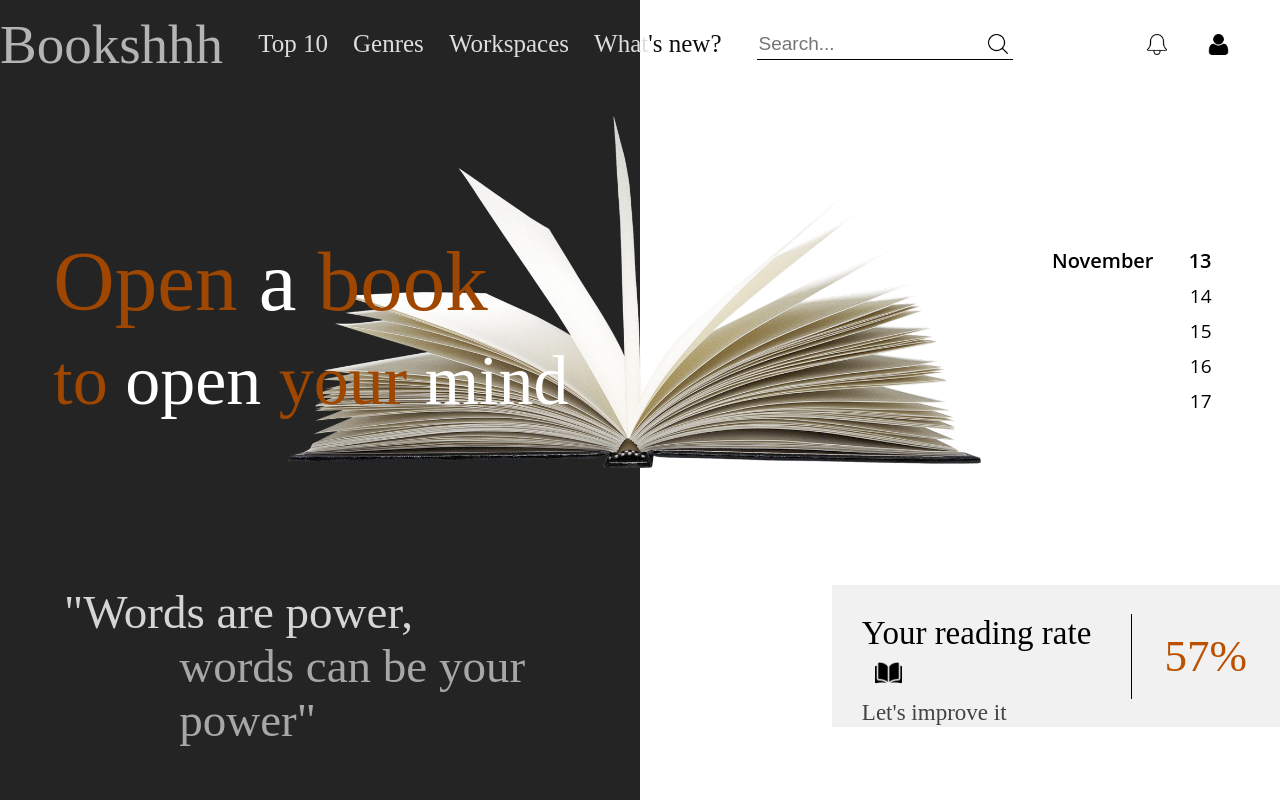
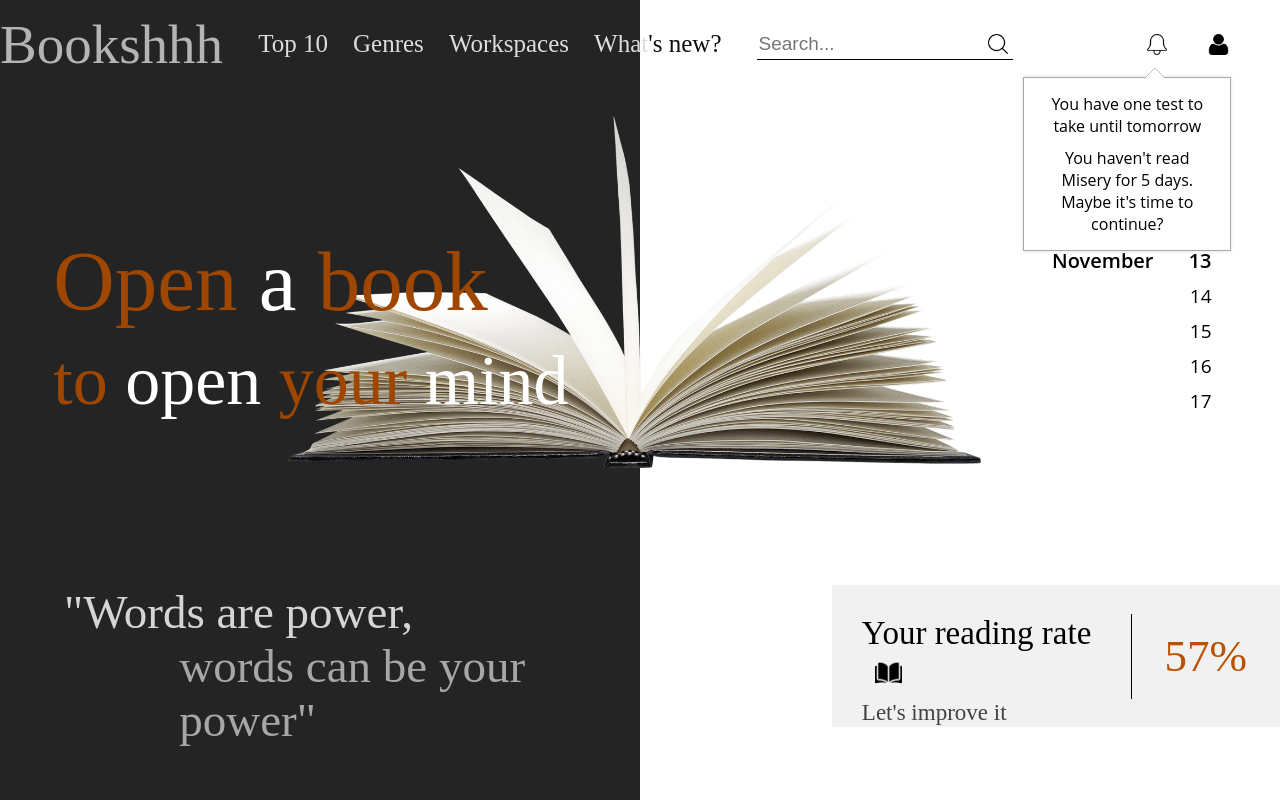
Before and after one commit to Madlenne/Bookshhh, a React (Create React App) app: page / in a window 1280 px wide. Both pictures are taken after a click on the picture 1177 px from the left and 44 px from the top of the page. Built offline with nearby package versions, Linux system fonts and the light colour scheme.

Commit message:
Add dropdown arrow positioning availability

```diff
--- a/src/components/Header/Header.jsx
+++ b/src/components/Header/Header.jsx
@@ -10,6 +10,7 @@ import css from './Header.module.scss';
 
 const userButtonRenderer = (onClick, ref) => <img src={User} className={css.user} onClick={onClick} ref={ref} alt='userIcon'/>
 
+const ringButtonRenderer = (onClick, ref) => <img src={Ring} className={css.ring} onClick={onClick} ref={ref} alt='ringIcon'/>
 
 const Header = () => {
 
@@ -34,15 +35,19 @@ const Header = () => {
                     </span>
                 <span className={css.search}>
                     <Search />
+
                 </span>
                 <span className={css.userIcon}>
-                    <img src={Ring} className={css.ring} alt='ringIcon'/>
+                        <Dropdown buttonRenderer={ringButtonRenderer} arrowPosition={27}>
+                            <Dropdown.Item itemKey='Test'>You have one test to take until tomorrow</Dropdown.Item>
+                            <Dropdown.Item itemKey='ContinueRead'>You haven't read Misery for 5 days. Maybe it's time to continue?</Dropdown.Item>
+                        </Dropdown>
 
-                    <Dropdown buttonRenderer={userButtonRenderer}>
-                        <Dropdown.Item>My library</Dropdown.Item>
-                        <Dropdown.Item>Calendar</Dropdown.Item>
-                        <Dropdown.Item>Profile</Dropdown.Item>
-                        <Dropdown.Item>Log out</Dropdown.Item>
+                    <Dropdown buttonRenderer={userButtonRenderer} arrowPosition={75}>
+                        <Dropdown.Item itemKey='MyLibrary'>My library</Dropdown.Item>
+                        <Dropdown.Item itemKey='Calendar'>Calendar</Dropdown.Item>
+                        <Dropdown.Item itemKey='Profile'>Profile</Dropdown.Item>
+                        <Dropdown.Item itemKey='LogOut'>Log out</Dropdown.Item>
                     </Dropdown>
                 </span>
             </div>
--- a/src/components/Header/Header.module.scss
+++ b/src/components/Header/Header.module.scss
@@ -54,8 +54,14 @@
   position: relative;
 }
 
+.notificationContainer {
+  text-align: right;
+  position: relative;
+}
+
 .ring {
   padding-right: 20%;
+  text-align: center;
   width: 10%;
 }
 
--- a/src/components/ui/Dropdown/Dropdown.jsx
+++ b/src/components/ui/Dropdown/Dropdown.jsx
@@ -8,20 +8,20 @@ import css from './Dropdown.module.scss';
 
 const cln = classnames.bind(css);
 
-const Dropdown = ({ buttonRenderer, children }) => {
+const Dropdown = ({ buttonRenderer, arrowPosition, children }) => {
 
     const [isExpanded, setIsExpanded] = useState(false);
     const container = useRef();
-    const initials = useRef();
+    const buttonRendererIcon = useRef();
 
     const onClick = () => {
-
+        console.log('expanded');
         setIsExpanded(isExpanded => !isExpanded);
     }
 
     const handleOutsideAndOptionClick = (event) => {
 
-        if(initials.current.contains(event.target)){
+        if(buttonRendererIcon.current.contains(event.target)){
             return;
         }
 
@@ -32,9 +32,11 @@ const Dropdown = ({ buttonRenderer, children }) => {
 
     return(
         <>
-        {buttonRenderer(onClick, initials)}
+        {buttonRenderer(onClick, buttonRendererIcon)}
             <div className={cln('container', { 'container--expanded': isExpanded })} ref={container}>
-                {children}
+               <span className={css.arrow} style={{left: `${arrowPosition}%`}}>
+               </span>
+                    {children}
             </div>
         </>
     );
@@ -43,6 +45,11 @@ const Dropdown = ({ buttonRenderer, children }) => {
 Dropdown.propTypes = {
     buttonRenderer: PropTypes.func.isRequired,
     children: PropTypes.node.isRequired,
+    arrowPosition: PropTypes.number,
+}
+
+Dropdown.defaultProps = {
+    arrowPosition: 0,
 }
 
 const Item = ({ children, onClick, itemKey, className }) => (
--- a/src/components/ui/Dropdown/Dropdown.module.scss
+++ b/src/components/ui/Dropdown/Dropdown.module.scss
@@ -5,51 +5,56 @@
   position: absolute;
   //margin: 0;
   top: calc(100% + 22px);
-  width: 130px;
+  width: max-content + 50px;
+  padding: 0 10%;
   z-index: 99999;
   right: 19%;
 
   &--expanded {
     display: block;
   }
+}
+.arrow {
+  // &:before {
+  content: "";
+  position: absolute;
+  top: -10px;
+  margin: 0 auto;
+  left: 0;
+  right: 0;
+  width: 0;
+  height: 0;
+  border-style: solid;
+  border-width: 0 10px 10px 10px;
+  border-color: transparent transparent #000000 transparent;
+  z-index: 9999;
+  // }
 
-  &:before {
+  &:after {
     content: "";
     position: absolute;
-    right: 8px;
-    top: -10px;
+    right: -10px;
+    top: 0;
     width: 0;
     height: 0;
     border-style: solid;
     border-width: 0 10px 10px 10px;
     border-color: transparent transparent #ffffff transparent;
-    z-index: 9999;
-  }
-
-  &:after {
-    content: "";
-    position: absolute;
-    right: 8px;
-    top: -11px;
-    width: 0;
-    height: 0;
-    border-style: solid;
-    border-width: 0 10px 10px 10px;
-    border-color: transparent transparent #797979 transparent;
-    z-index: 9998;
+    z-index: 9995;
   }
 }
 
 .menuItem {
   padding: 5px 0;
   font-family: "Open Sans";
+  text-align: center;
 
   &:hover {
     cursor: pointer;
     color: #9f4600;
   }
 
-  &:first-child {
+  &:nth-child(2) {
     padding-top: 15px;
   }
 
```
